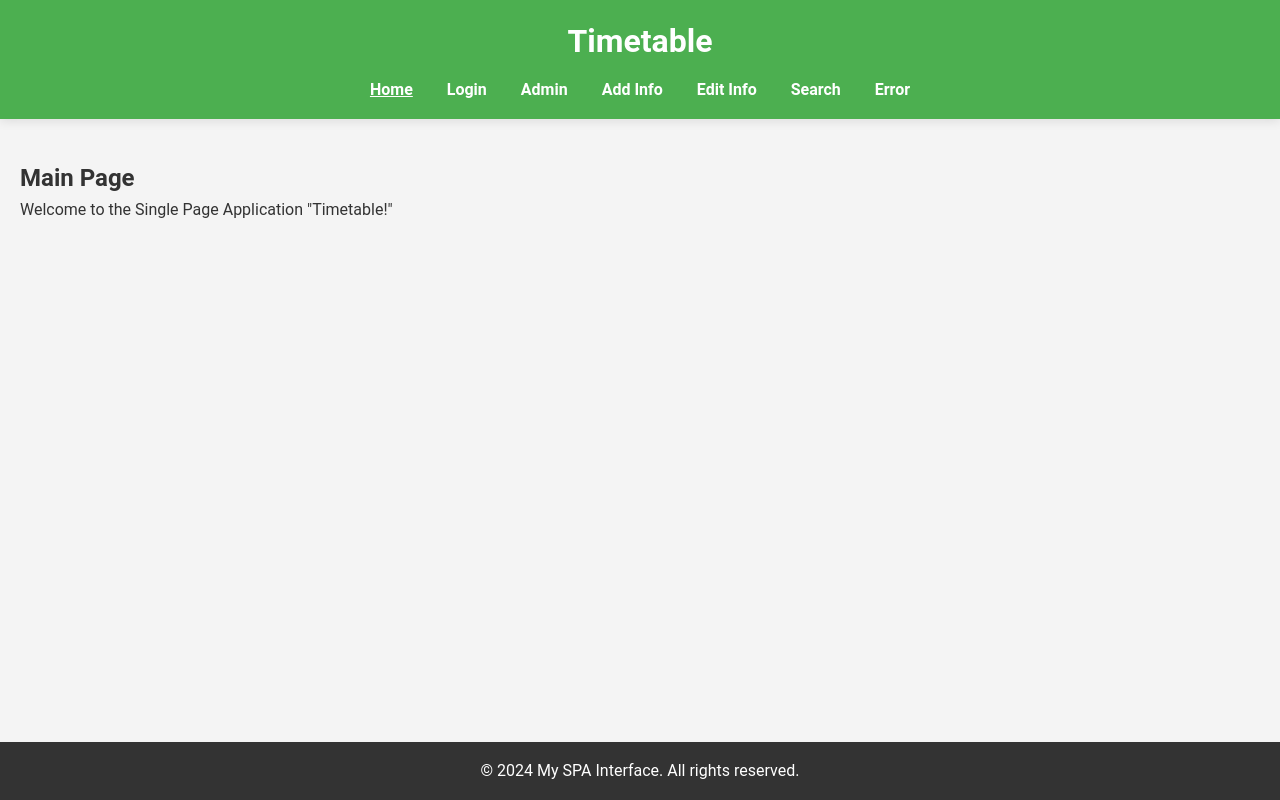
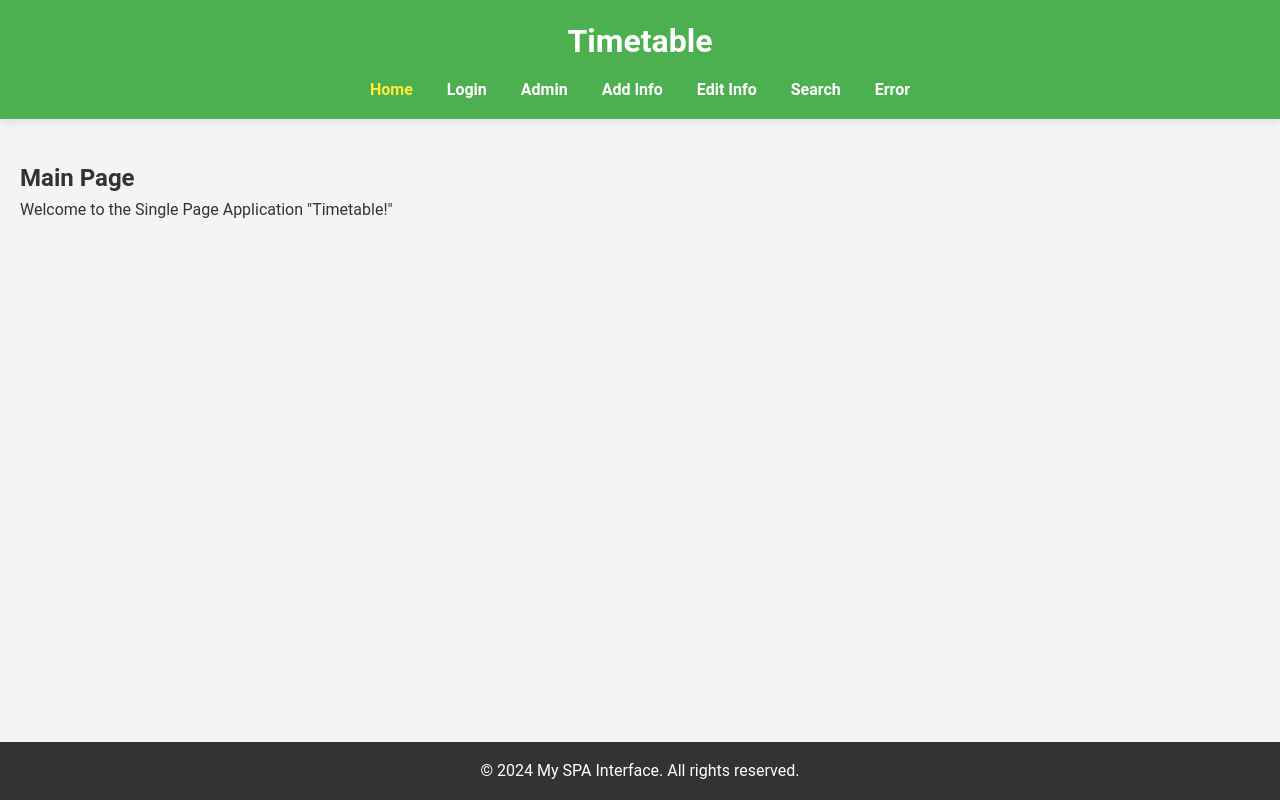
Before and after one commit to MikitaVitkouski/Timetable, a plain HTML site: page UI/index.html in a window 1280 px wide. In both pictures the pointer is over the link "Home". Drawn offline with Linux system fonts and the light colour scheme.

Commit message:
Added appearing of an yellow color when hovering to nav a

```diff
--- a/UI/styles.css
+++ b/UI/styles.css
@@ -34,7 +34,7 @@ nav a {
 }
 
 nav a:hover {
-    text-decoration: underline;
+    color: #ffeb3b;
 }
 
 main {
```
